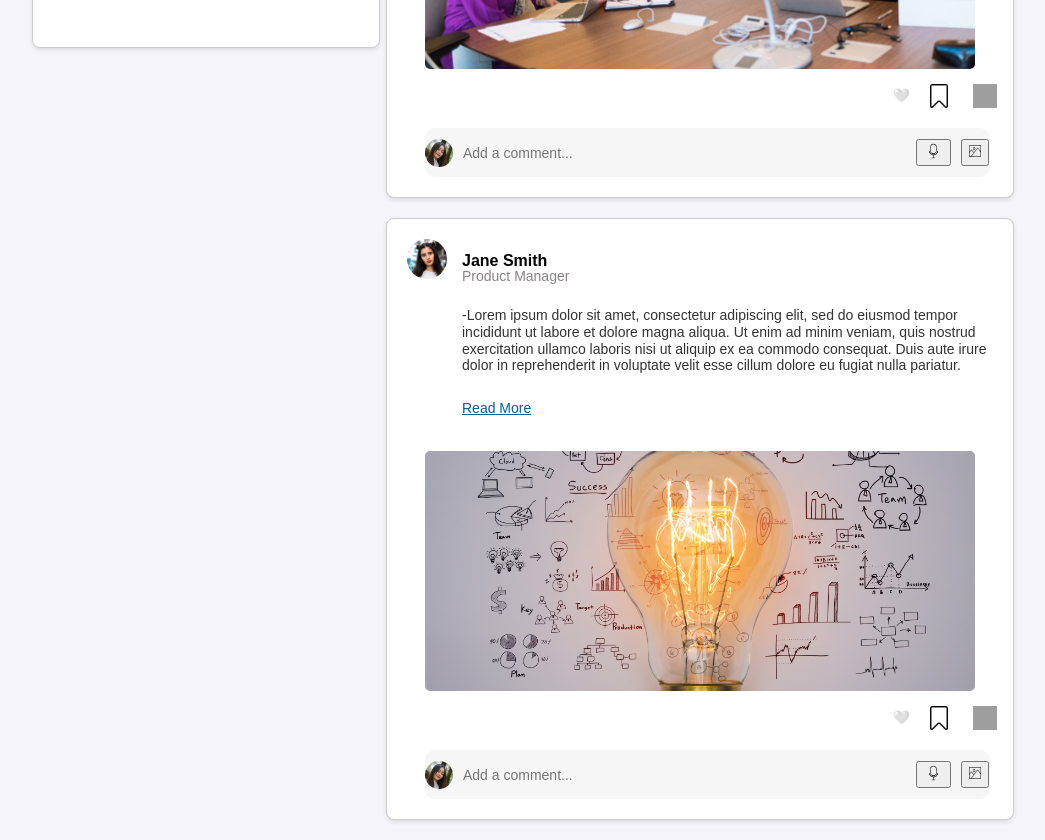
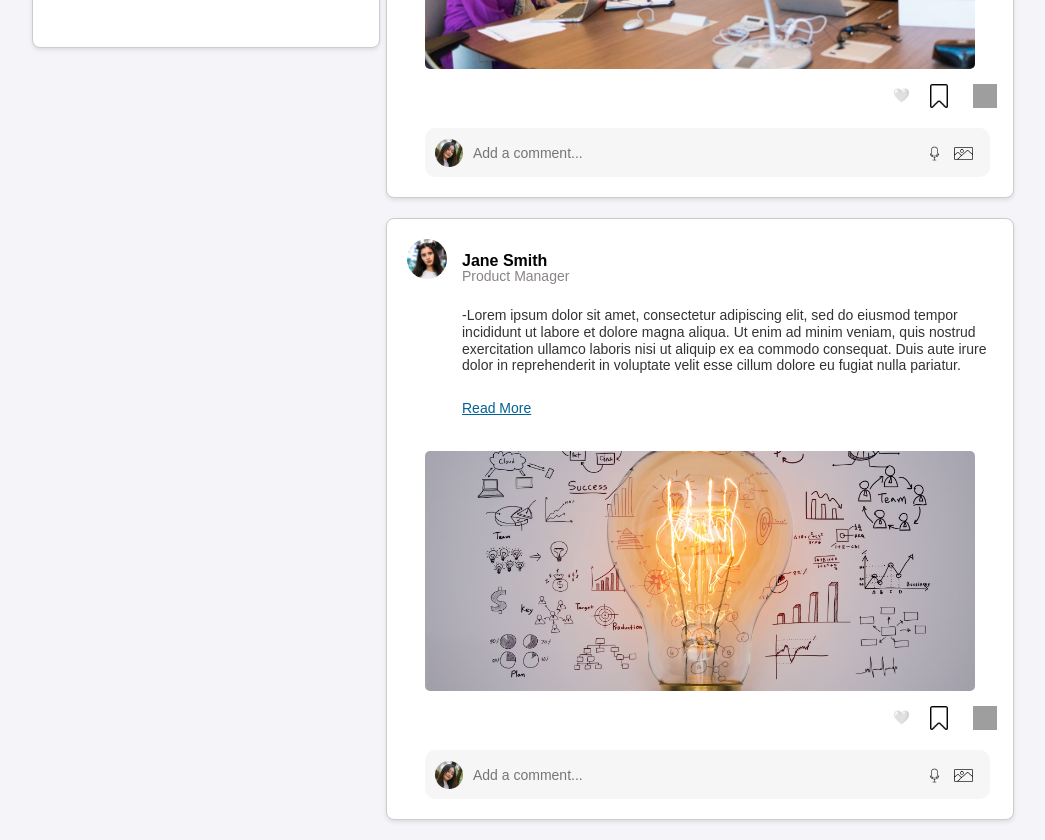
Before and after one commit to Jacobli6177/world-salon, a React (Vite) app in the folder Community_Page/: page / in a window 1280 px wide. Shown: the part 800-1640 px from the top of the page, without its empty margins (119-1164 px from the left). Built offline with nearby package versions, Linux system fonts and the light colour scheme; grey boxes are pictures that could not be loaded.

Commit message:
fix comment sections

```diff
--- a/Community_Page/src/Components/Post/Post.css
+++ b/Community_Page/src/Components/Post/Post.css
@@ -123,6 +123,7 @@
   height: 28px;
   border-radius: 50%;
   object-fit: cover;
+  margin-left: 10px;
 }
 
 .comment-input {
@@ -138,8 +139,9 @@
 .icon-buttons {
   display: flex;
   gap: 10px; /* Adjust the gap between mic and pic icons */
-  margin-right: 1px;
+  margin-right: 30px;
   position: relative;
+  border-color: 1px blue;
 
 }
 
@@ -168,6 +170,15 @@
   border: none;
   cursor: pointer;
 }
+.mic{
+  height: 17.45px;
+  width: 18.69px;
+
+}
+.pic{
+  height: 17.45px;
+  width: 18.69px;
+}
 
 .pic-button {
   height: 16px;
@@ -175,6 +186,7 @@
   background: none;
   border: none;
   cursor: pointer;
+  margin: 0;
 }
 
 .shared-icon, .saved-icon, .heart-button {
--- a/Community_Page/src/Components/Post/Post.jsx
+++ b/Community_Page/src/Components/Post/Post.jsx
@@ -70,11 +70,11 @@ const Post = ({ username, jobTitle, text, profilePic, postImage, current_profile
               className="comment-input"
             />
             <div className="icon-buttons">
-              <button type="button" aria-label="Record Voice">
-                <img src={getImageUrl("post/mic_icon.png")} alt="Record" className="mic-button"/>
+              <button type="button" aria-label="Record Voice" className="mic-button">
+                <img src={getImageUrl("post/mic_icon.png")} className= "mic" alt="Record"/>
               </button>
-              <button type="button" aria-label="Add Photo">
-                <img src={getImageUrl("post/pic_icon.png")} alt="Add Photo" className="pic-button"/>
+              <button type="button" aria-label="Add Photo" className="pic-button">
+                <img src={getImageUrl("post/pic_icon.png")} className="pic" alt="Add Photo"/>
               </button>
             </div>
           </div>
--- a/Community_Page/src/Components/Post/Postspage.css
+++ b/Community_Page/src/Components/Post/Postspage.css
@@ -35,7 +35,6 @@
 
 
 }
-
 .post-content {
   padding: 10px 0;
 }
```
